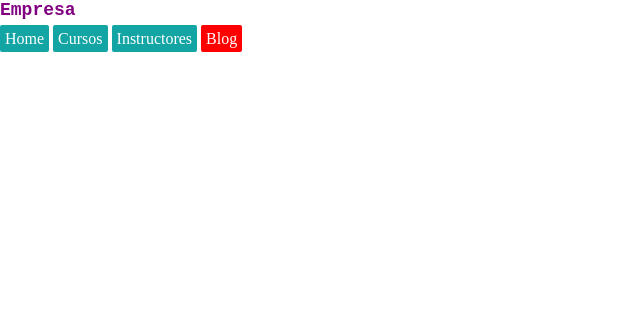
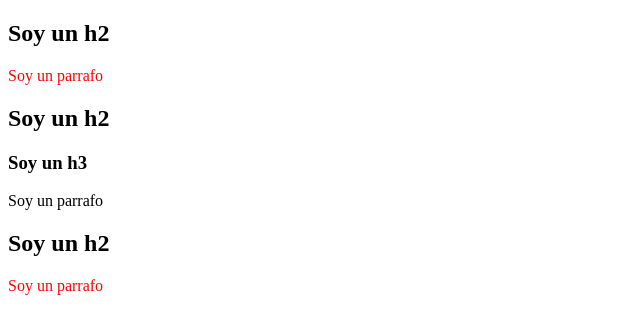
Before and after one commit to nicomendoza274/cursoDefinitivoHTMLyCSS, a plain HTML site: page index.html in a window 1280 px wide. Shown: the whole page, without its empty margins (0-640 px from the left). Drawn offline with Linux system fonts and the light colour scheme.

Commit message:
Hermanos adyacente

```diff
--- a/css/style.css
+++ b/css/style.css
@@ -1,38 +1,3 @@
-* {
-  box-sizing: border-box;
-  margin: 0;
-  padding: 0;
+h2 + p {
+  color: red;
 }
-
-h1 {
-  color: purple;
-  font-family: serif;
-  margin-bottom: 10px;
-}
-
-.title {
-  font-size: 18px;
-  font-family: monospace;
-}
-
-.nav {
-  margin-top: 10px;
-  list-style: none;
-  padding-left: 0;
-}
-
-.nav li {
-  display: inline-block;
-}
-
-.nav a {
-  color: white;
-  background-color: #13a4a4;
-  padding: 5px;
-  border-radius: 2px;
-  text-decoration: none;
-}
-
-.nav .blog {
-  background-color: red;
-}
--- a/index.html
+++ b/index.html
@@ -2,21 +2,19 @@
 <html lang="es">
   <head>
     <meta charset="UTF-8" />
-    <title>Demo</title>
+    <title>Combinadores</title>
     <meta name="viewport" content="width=device-width, initial-scale=1.0" />
     <link rel="stylesheet" href="./css/style.css" />
   </head>
   <body>
-    <header class="page-header">
-      <h1 id="page-title" class="title">Empresa</h1>
-      <nav>
-        <ul id="main-nav" class="nav">
-          <li><a href="">Home</a></li>
-          <li><a href="">Cursos</a></li>
-          <li><a href="">Instructores</a></li>
-          <li><a href="" class="blog">Blog</a></li>
-        </ul>
-      </nav>
-    </header>
+    <div>
+      <h2>Soy un h2</h2>
+      <p>Soy un parrafo</p>
+      <h2>Soy un h2</h2>
+      <h3>Soy un h3</h3>
+      <p>Soy un parrafo</p>
+      <h2>Soy un h2</h2>
+      <p>Soy un parrafo</p>
+    </div>
   </body>
 </html>
```
